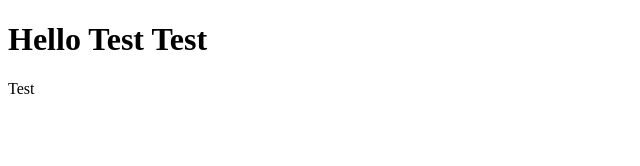
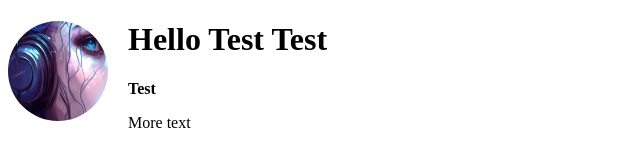
Before and after one commit to JovanPaopeng/JovanPaopeng.github.io, a plain HTML site: page index.html in a window 1280 px wide. Shown: the whole page, without its empty margins (0-640 px from the left). Drawn offline with Linux system fonts and the light colour scheme.

Commit message:
Experimenting with images

```diff
--- a/index.html
+++ b/index.html
@@ -1,7 +1,24 @@
 <!DOCTYPE html>
-<html>
+<html lang="en">
+    <head>
+        <title>Kittiphat Paopeng</title>
+        <style>
+            img {
+                width: 100px;
+                height: 100px;
+                border-radius: 50px;
+                float: left;
+                margin-right: 20px;
+            }
+            .username {
+                font-weight: bold;
+            }
+        </style>
+    </head>
     <body>
+        <img src="images/Screenshot 2025-05-31 140401.png" alt="profile">
         <h1> Hello Test Test</h1>
-        <p>Test</p>
+        <p class="username">Test</p>
+        <p>More text</p>
     </body>
 </html>
```
Also changed, not shown: images/Screenshot 2025-05-31 140401.png (added).
